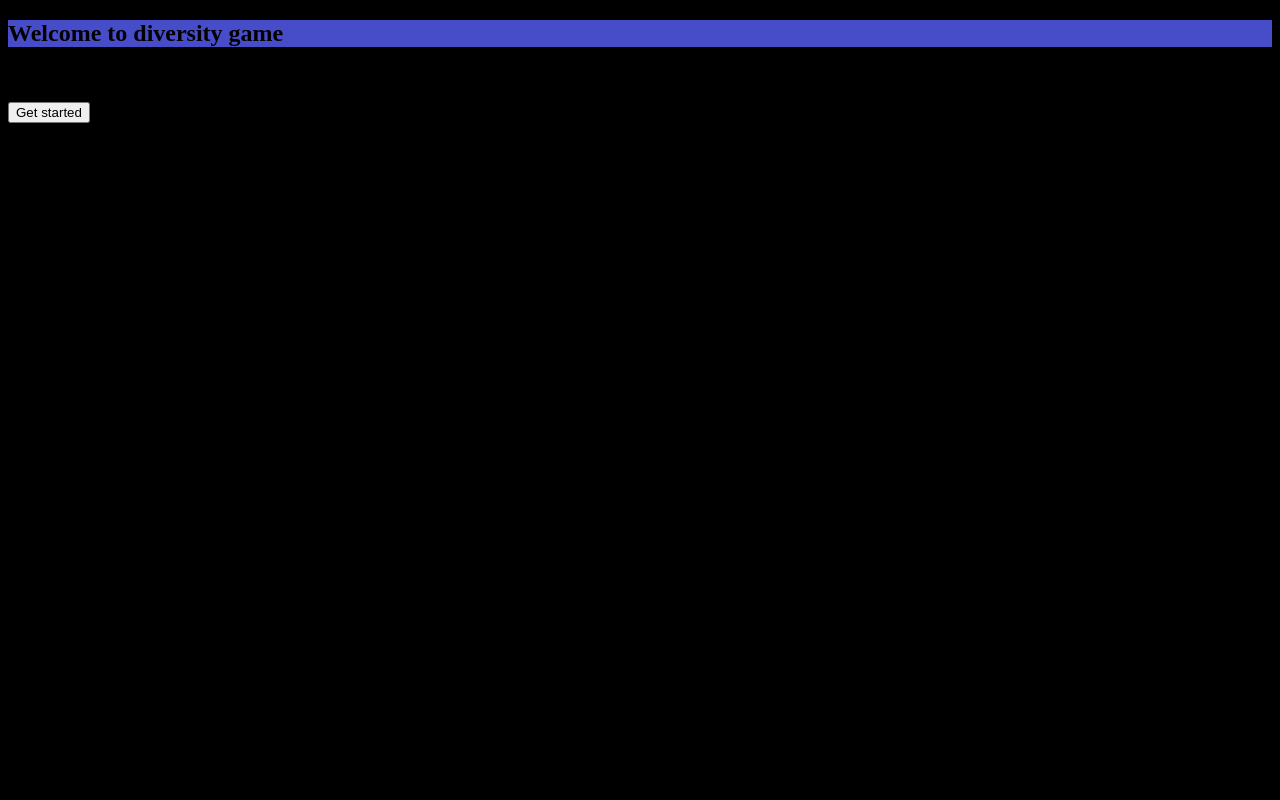
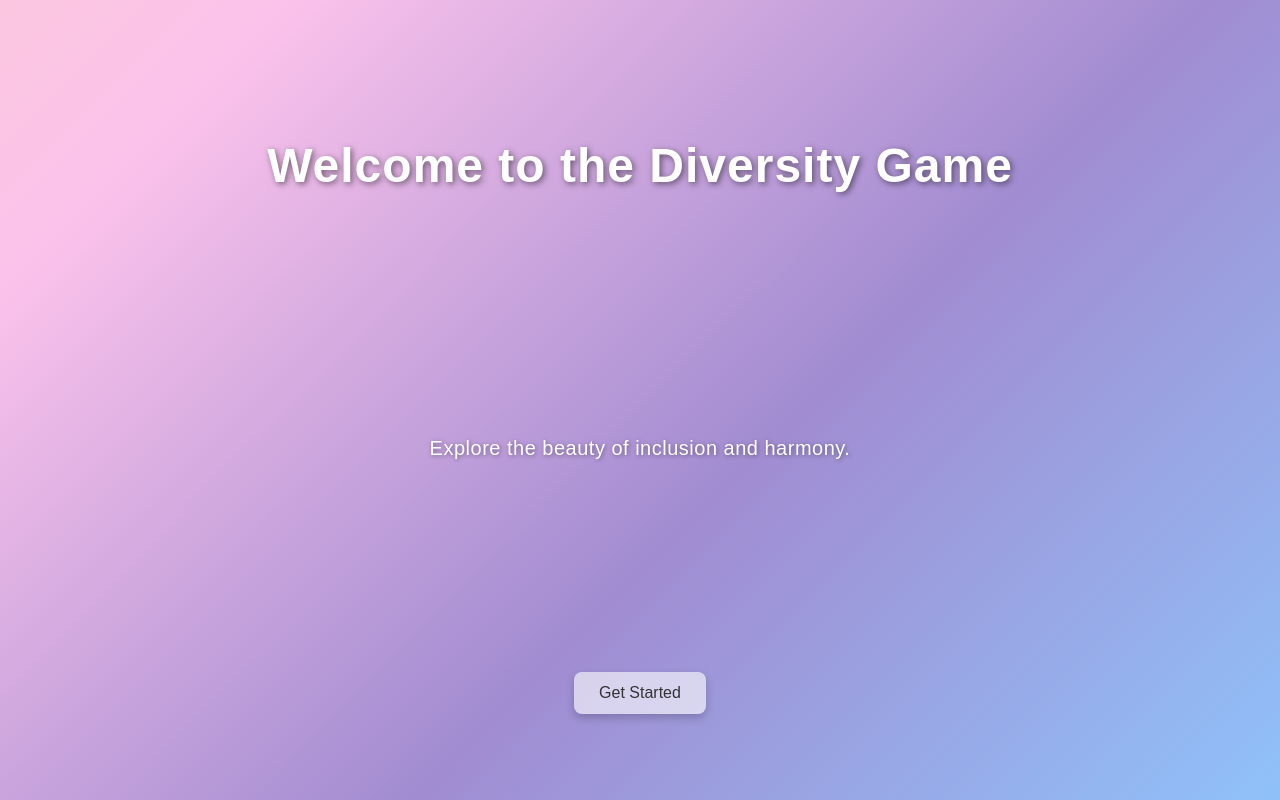
Before and after one commit to 510051/LEAD-program, a website: page index.html in a window 1280 px wide. Drawn offline with Linux system fonts and the light colour scheme.

Commit message:
Update index.html

```diff
--- a/index.html
+++ b/index.html
@@ -2,24 +2,112 @@
 <html lang="en">
 <head>
     <style>
-        body{
-            background: black;
+        /* 页面和背景样式 */
+        body, html {
+            margin: 0;
+            padding: 0;
+            height: 100%;
+            overflow: hidden;
+            font-family: 'Poppins', sans-serif; /* 使用更加清爽的字体 */
         }
-        h2{
-            background: rgb(71, 77, 200);
+
+        /* 动态背景容器 */
+        .animated-bg {
+            position: absolute; /* 使背景固定在页面底层 */
+            top: 0;
+            left: 0;
+            height: 100%;
+            width: 100%;
+            z-index: -1; /* 保证背景在最底层 */
+            background: linear-gradient(135deg,
+                #ff9a9e,
+                #fad0c4,
+                #fbc2eb,
+                #a18cd1,
+                #8ec5fc,
+                #e0c3fc,
+                #9be15d,
+                #ff7e5f,
+                #feb47b,
+                #ff6e7f
+            );
+            background-size: 400% 400%; /* 设置渐变背景大小 */
+            animation: smoothFlow 40s linear infinite; /* 设置渐变动画 */
+        }
+
+        /* 动画效果 */
+        @keyframes smoothFlow {
+            0% {
+                background-position: 0% 0%;
+            }
+            50% {
+                background-position: 100% 100%;
+            }
+            100% {
+                background-position: 0% 0%;
+            }
+        }
+
+        /* 内容样式 */
+        .content {
+            position: relative; /* 内容层级高于背景 */
+            display: grid;
+            place-items: center;
+            height: 100%;
+            color: white;
+            text-align: center;
+            padding: 10px; /* 增加一些内边距 */
+        }
+
+        h1 {
+            font-size: 3rem; /* 适当减小字体 */
+            font-weight: 600; /* 使用更清晰的字体粗细 */
+            text-shadow: 2px 2px 6px rgba(0, 0, 0, 0.5); /* 更柔和的阴影 */
+            letter-spacing: 1px; /* 增加字间距，使文本更清晰 */
+        }
+
+        p {
+            font-size: 1.25rem; /* 适当减小字体 */
+            text-shadow: 1px 1px 4px rgba(0, 0, 0, 0.4); /* 更柔和的阴影 */
+            letter-spacing: 0.5px; /* 增加字间距 */
+        }
+
+        button {
+            padding: 12px 25px;
+            font-size: 1rem;
+            background-color: rgba(255, 255, 255, 0.6);
+            border: none;
+            color: #333;
+            font-weight: 500;
+            cursor: pointer;
+            border-radius: 8px; /* 更圆的按钮 */
+            transition: transform 0.3s ease, background-color 0.3s ease;
+            box-shadow: 0 4px 8px rgba(0, 0, 0, 0.2); /* 轻微阴影 */
+        }
+
+        button:hover {
+            background-color: rgba(255, 255, 255, 0.8);
+            transform: scale(1.05);
+            box-shadow: 0 6px 12px rgba(0, 0, 0, 0.3); /* 增加阴影的效果 */
+        }
+
+        button:focus {
+            outline: none;
         }
     </style>
     <meta charset="UTF-8">
     <meta name="viewport" content="width=device-width, initial-scale=1.0">
-    <title>LEAD program</title>
+    <title>Diagonal Smooth Gradient</title>
 </head>
 <body>
-    <h2>Welcome to diversity game</h2>
+    <!-- 动态背景 -->
+    <div class="animated-bg"></div>
 
-    <h1></h1>
-    <p>This is a game about diversity and inclusion</p>
-    <button onclick="window.location.href='recipes.js'">Get started</button>
-
-
+    <!-- 页面内容 -->
+    <div class="content">
+        <h1>Welcome to the Diversity Game</h1>
+        <p>Explore the beauty of inclusion and harmony.</p>
+        <button onclick="window.location.href='chess.html'">Get Started</button>
+    </div>
 </body>
 </html>
```
